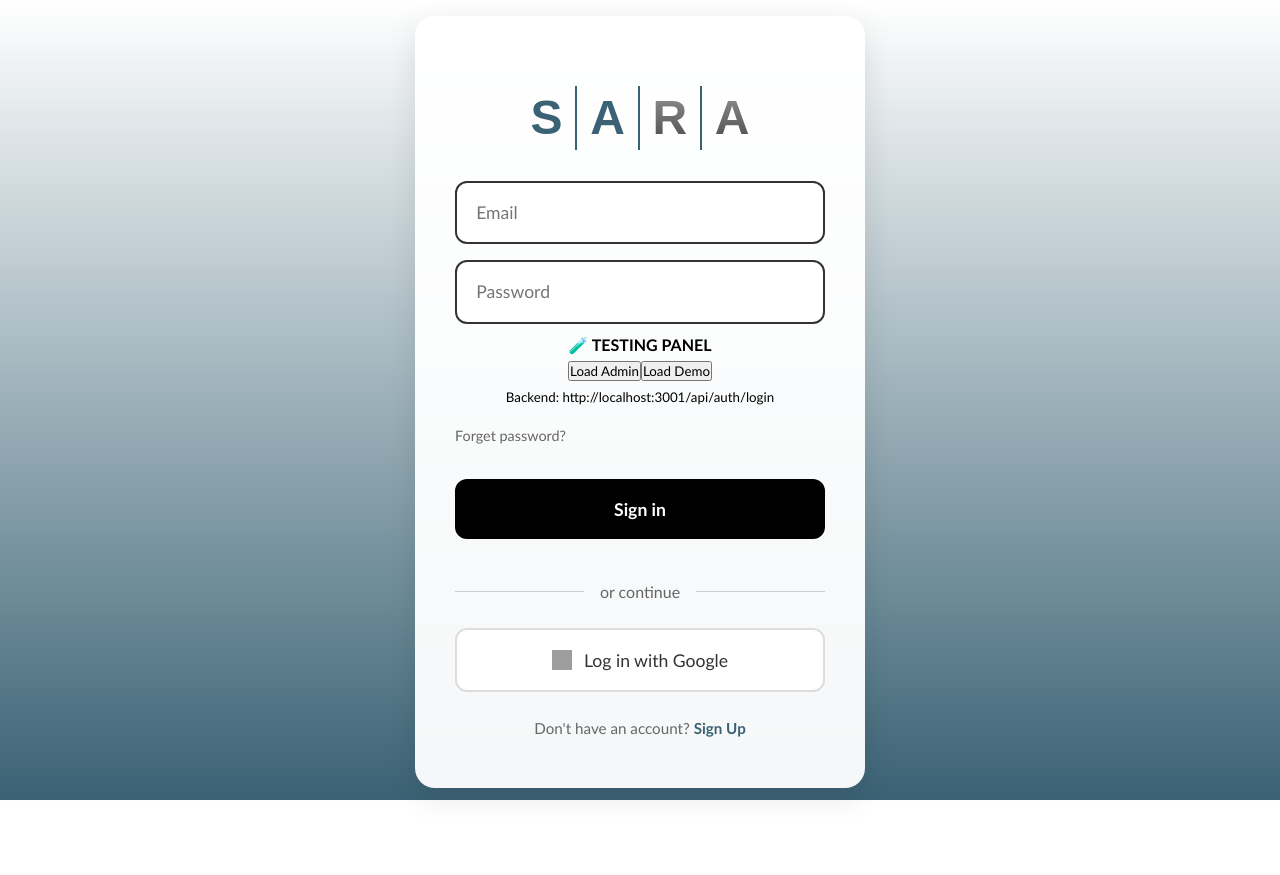
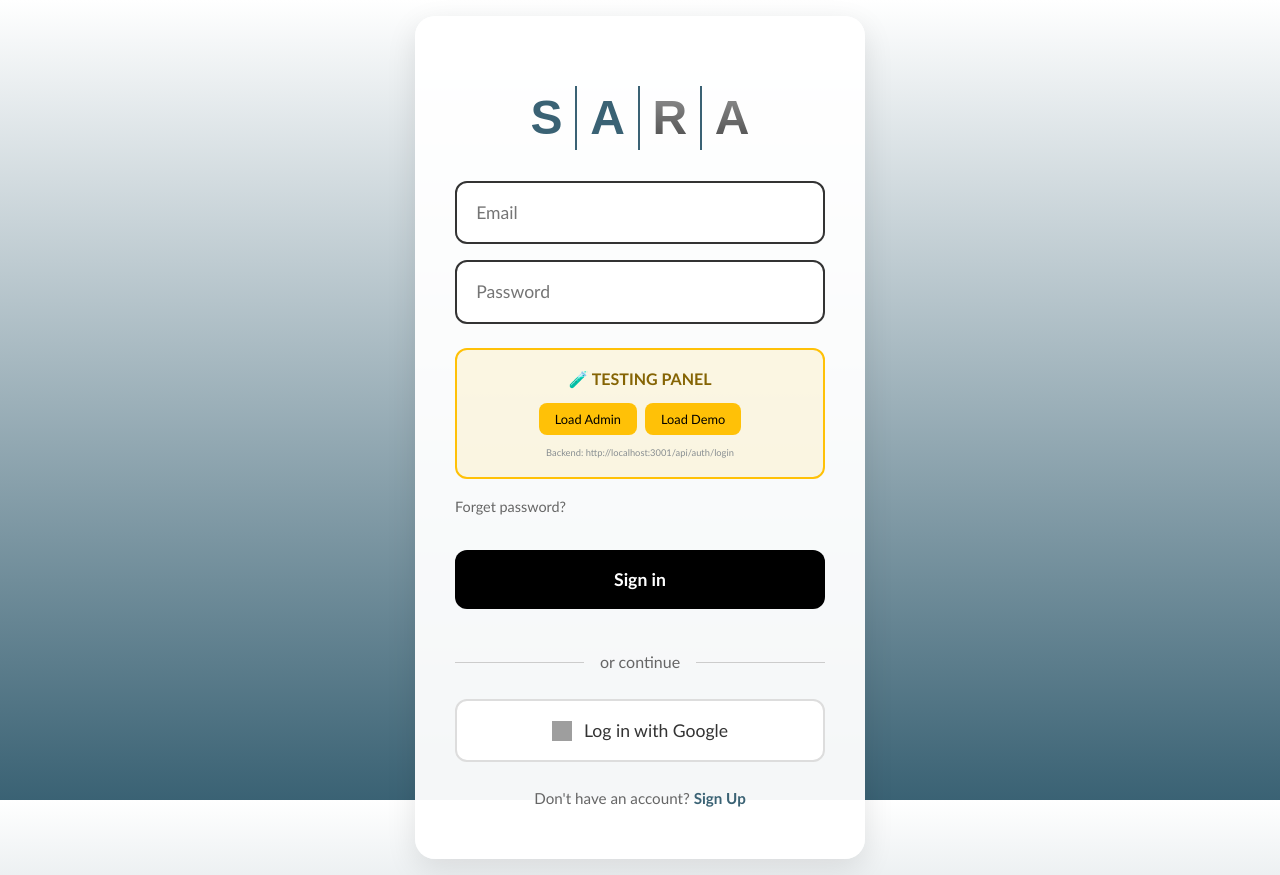
Before and after one commit to eddyvlz001/guasmochido2, a React (Create React App) app: page /auth/login in a window 1280 px wide. Before the commit the page ends 804 px from the top, so only its background shows below. Built offline with nearby package versions, Linux system fonts and the light colour scheme; grey boxes are pictures that could not be loaded.

Commit message:
auto-commit for 9484c583-5cb8-4155-82b6-1e0064e33952

```diff
--- a/src/components/auth/login/Login.css
+++ b/src/components/auth/login/Login.css
@@ -237,6 +237,50 @@
   box-shadow: none;
 }
 
+.testing-panel {
+  background-color: rgba(255, 193, 7, 0.1);
+  border: 2px solid #ffc107;
+  border-radius: 12px;
+  padding: 1rem;
+  margin: 1rem 0;
+  text-align: center;
+}
+
+.testing-panel h4 {
+  margin: 0 0 0.75rem 0;
+  color: #856404;
+  font-size: 1rem;
+}
+
+.test-buttons {
+  display: flex;
+  gap: 0.5rem;
+  justify-content: center;
+  margin-bottom: 0.5rem;
+}
+
+.test-btn {
+  background-color: #ffc107;
+  color: #000;
+  border: none;
+  padding: 0.5rem 1rem;
+  border-radius: 8px;
+  font-size: 0.8rem;
+  cursor: pointer;
+  transition: all 0.3s ease;
+}
+
+.test-btn:hover {
+  background-color: #e0a800;
+  transform: scale(1.05);
+}
+
+.debug-info {
+  font-size: 0.7rem;
+  color: #6c757d;
+  opacity: 0.8;
+}
+
 /* Responsive design */
 @media (min-width: 768px) {
   .login-container {
```
